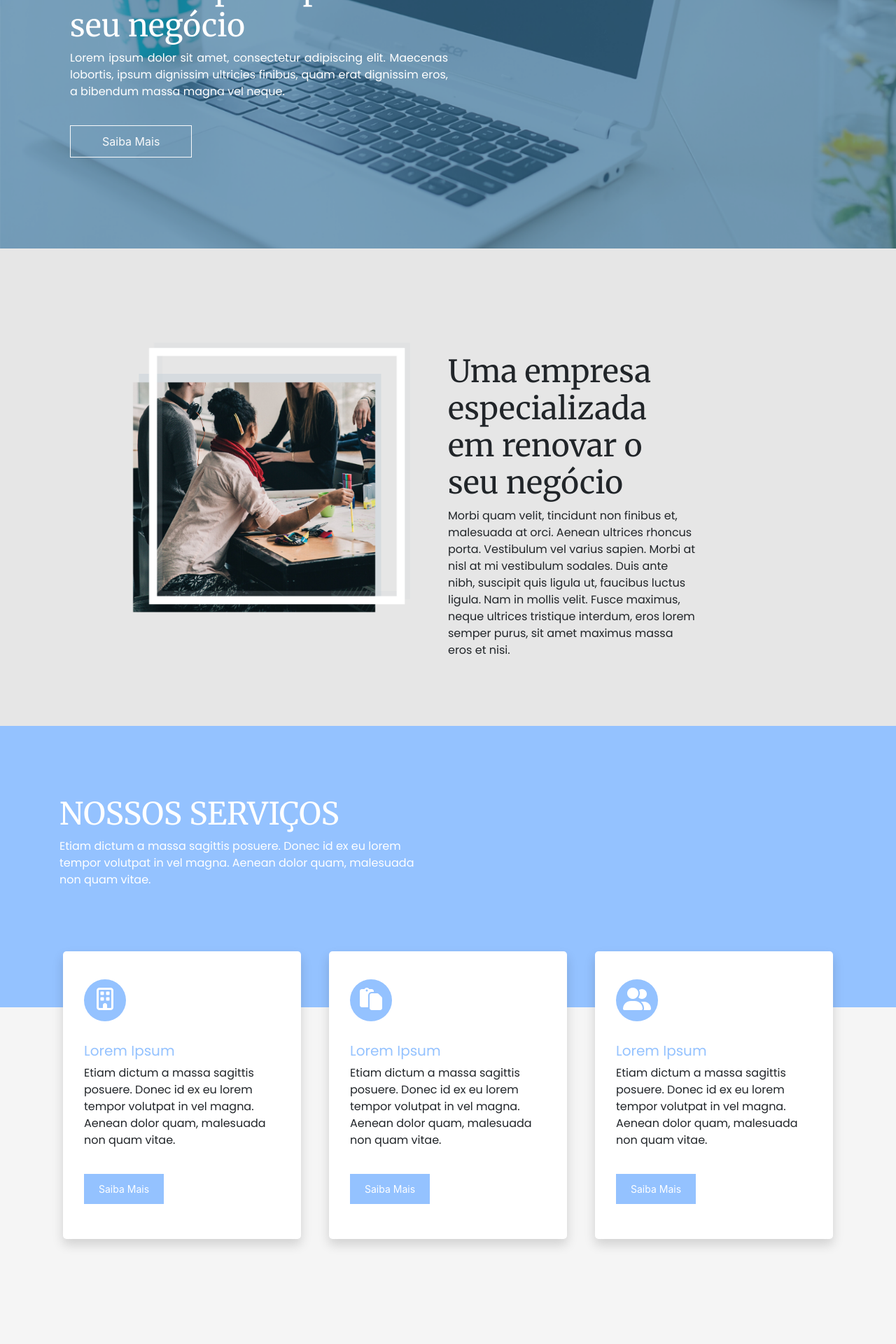
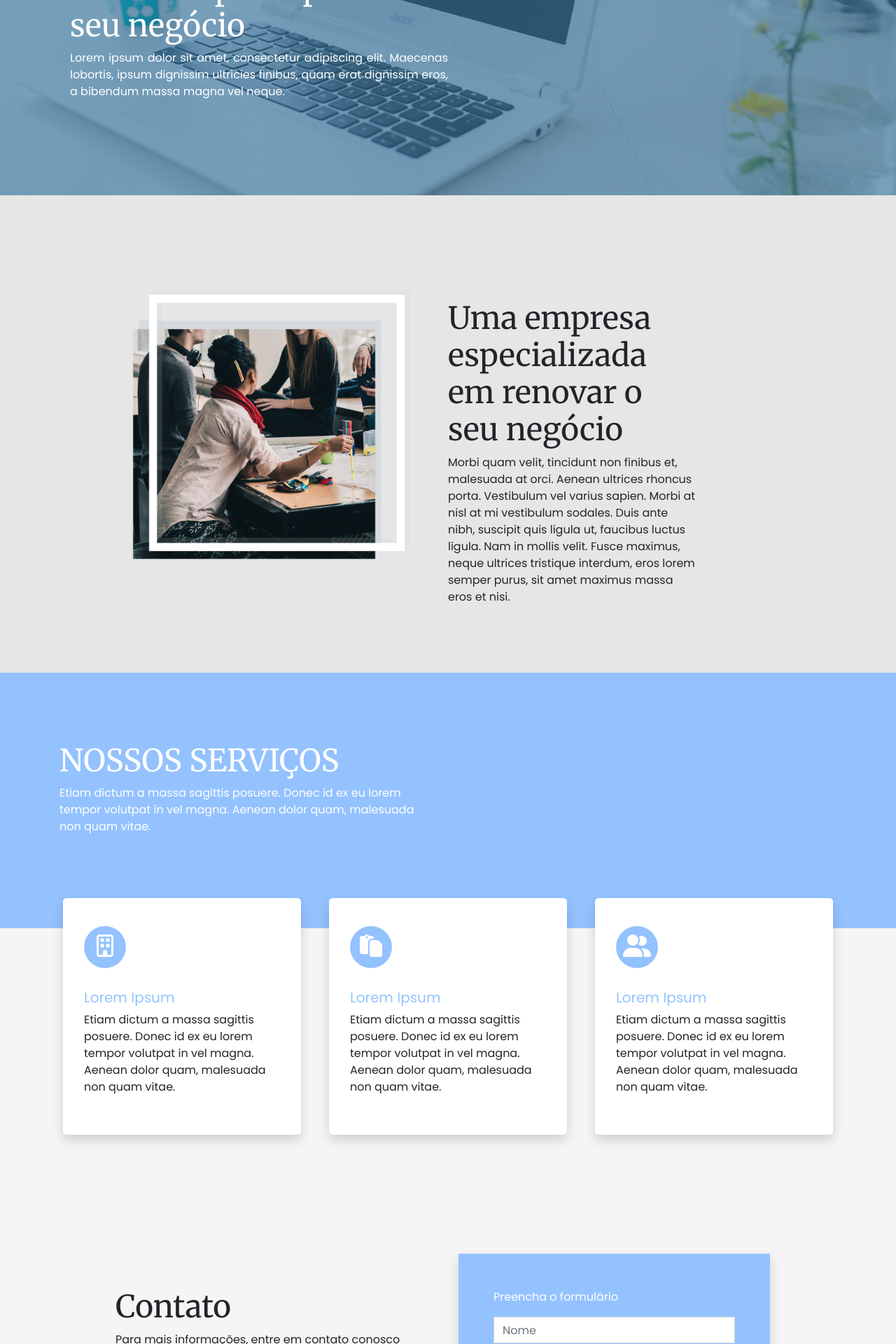
Before and after one commit to victoriaero/Solucoes, a React (Create React App) app in the folder site/: page / in a window 1280 px wide. Shown: the part 325-2245 px from the top of the page at 70% size. Built offline with nearby package versions, Linux system fonts and the light colour scheme.

Commit message:
modified:   site/package-lock.json 	modified:   site/package.json 	modified:   site/src/views/home/capa.js 	modified:   site/src/views/home/servicos.js

```diff
--- a/site/package.json
+++ b/site/package.json
@@ -10,6 +10,7 @@
     "@testing-library/react": "^9.3.2",
     "@testing-library/user-event": "^7.1.2",
     "express": "^4.17.1",
+    "nodemailer": "^6.4.16",
     "react": "^16.12.0",
     "react-dom": "^16.12.0",
     "react-scripts": "3.3.0",
--- a/site/src/views/home/capa.js
+++ b/site/src/views/home/capa.js
@@ -12,7 +12,7 @@ class Capa extends React.Component {
                             <p className="txt text-justify">Lorem ipsum dolor sit amet, consectetur adipiscing elit.
                             Maecenas lobortis, ipsum dignissim ultricies finibus, quam erat dignissim eros, a bibendum
                             massa magna vel neque.</p>
-                            <button className="btn btn-outline-light">Saiba Mais</button>
+                            {/* <button className="btn btn-outline-light">Saiba Mais</button> */}
                         </div>
                         <div className="col-md col-sm">
                         </div>
--- a/site/src/views/home/servicos.js
+++ b/site/src/views/home/servicos.js
@@ -32,7 +32,7 @@ class Servicos extends React.Component {
                                     Donec id ex eu lorem tempor volutpat in vel magna.
                                     Aenean dolor quam, malesuada non quam vitae.</p>
                                 </div>
-                                <button className="btn btn-outline-primary btn-sm btn-servico">Saiba Mais</button>
+                                {/* <button className="btn btn-outline-primary btn-sm btn-servico">Saiba Mais</button> */}
                             </div>
                         </div>
                         <div className="col-md-4 servico">
@@ -46,7 +46,7 @@ class Servicos extends React.Component {
                                     Donec id ex eu lorem tempor volutpat in vel magna.
                                     Aenean dolor quam, malesuada non quam vitae.</p>
                                 </div>
-                                <button className="btn btn-outline-primary btn-sm btn-servico">Saiba Mais</button>
+                                {/* <button className="btn btn-outline-primary btn-sm btn-servico">Saiba Mais</button> */}
                             </div>
                         </div>
                         <div className="col-md-4 servico">
@@ -60,7 +60,7 @@ class Servicos extends React.Component {
                                     Donec id ex eu lorem tempor volutpat in vel magna.
                                     Aenean dolor quam, malesuada non quam vitae.</p>
                                 </div>
-                                <button className="btn btn-outline-primary btn-sm btn-servico">Saiba Mais</button>
+                                {/* <button className="btn btn-outline-primary btn-sm btn-servico">Saiba Mais</button> */}
                             </div>
                         </div>
                     </div>
```
Also changed, not shown: 1 other file (tests, documents, lock files or other folders).
